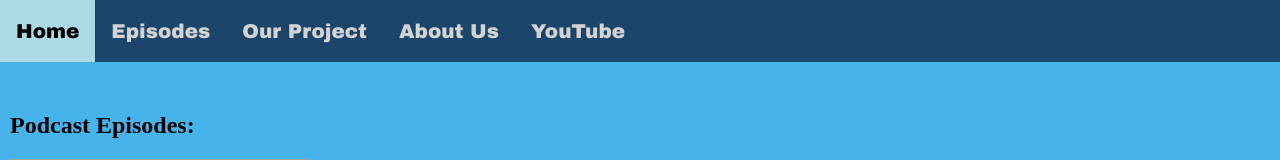
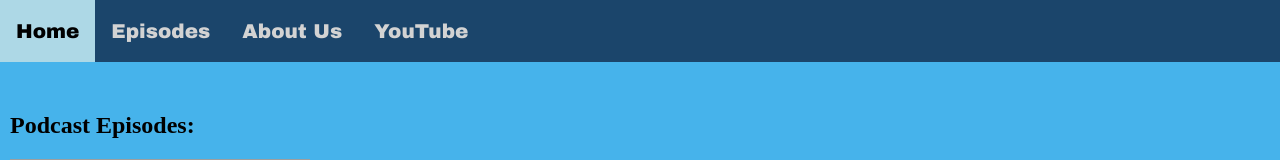
Before and after one commit to henrygeller02/podcast_website, an Angular app: page /episodes in a window 1280 px wide. Shown: the top 160 px of the page. Built offline with nearby package versions, Linux system fonts and the light colour scheme; grey boxes are pictures that could not be loaded.

Commit message:
mac test

```diff
--- a/src/app/app.component.html
+++ b/src/app/app.component.html
@@ -30,7 +30,7 @@
 <ul class="topnav">
   <li><a routerLink="/home">Home</a></li>
   <li><a routerLink="/episodes">Episodes</a></li>
-  <li><a routerLink="/our-project">Our Project</a></li>
+  <!-- <li><a routerLink="/our-project">Our Project</a></li> -->
   <li><a routerLink="/about-us">About Us</a></li>
   <li><a href="https://www.youtube.com/channel/UCSHKMzINeVINM6S8jP-rxpA" target="_blank">YouTube</a></li>
 </ul>
```
